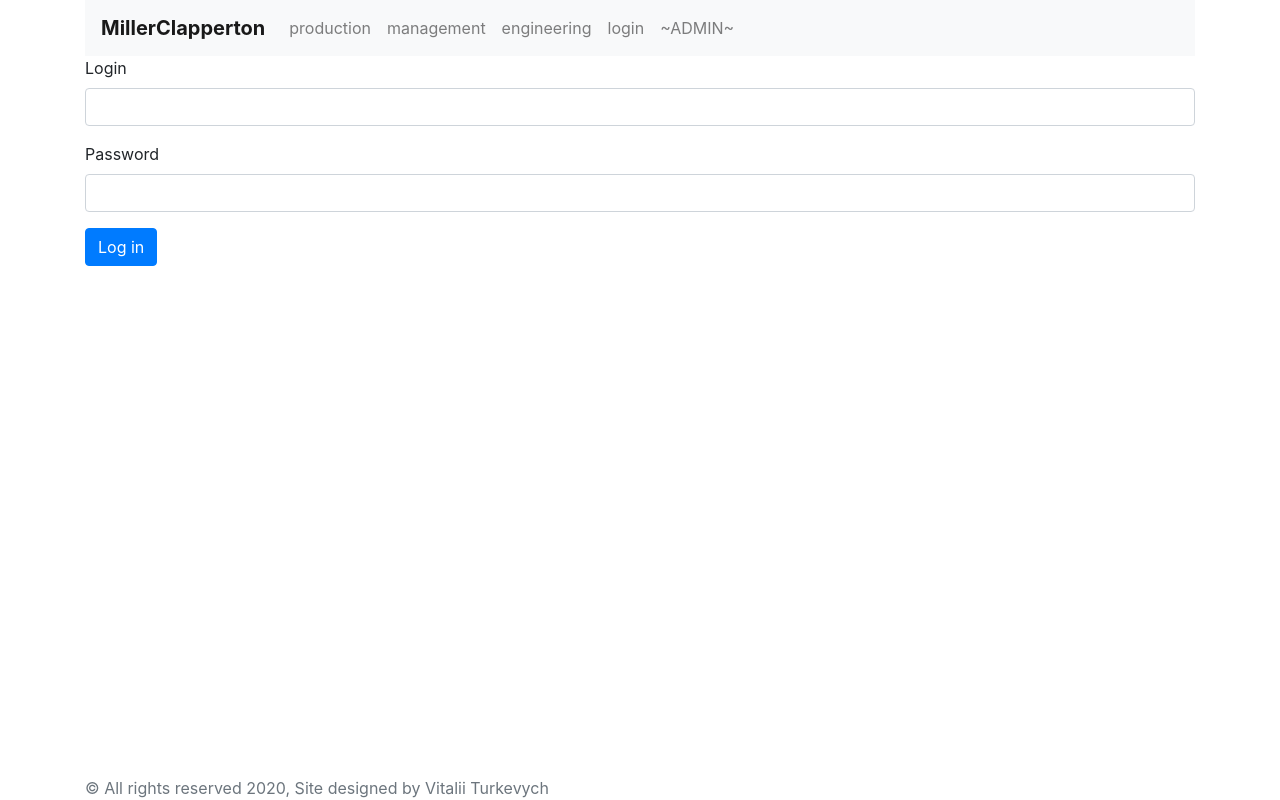
After one commit to Turkevich91/Python_interesting_practice, a Django app: page /login/ in a window 1280 px wide. The commit adds this page. Run offline with Django 3.2, Linux system fonts and the light colour scheme; some libraries are stand-ins or nearby versions.

Commit message:
login form

```diff
--- a/inputValidation/app/templates/base.html
+++ b/inputValidation/app/templates/base.html
@@ -9,13 +9,14 @@
     <link rel="stylesheet" href="https://stackpath.bootstrapcdn.com/bootstrap/4.5.0/css/bootstrap.min.css"
           integrity="sha384-9aIt2nRpC12Uk9gS9baDl411NQApFmC26EwAOH8WgZl5MYYxFfc+NcPb1dKGj7Sk" crossorigin="anonymous">
 
-    <title>Hello, world!</title>
+    <title>{% block title %}Hello, world!{% endblock %}</title>
 </head>
-<body>
+<body class="d-flex flex-column h-100">
+
 <header>
     <div class="container">
         <nav class="navbar navbar-expand-lg navbar-light bg-light">
-            <a class="navbar-brand" href="{% url 'index' %}">Home</a>
+            <a class="navbar-brand" href="{% url 'index' %}"><b>MillerClapperton</b></a>
             <button class="navbar-toggler" type="button" data-toggle="collapse" data-target="#navbarNavAltMarkup"
                     aria-controls="navbarNavAltMarkup" aria-expanded="false" aria-label="Toggle navigation">
                 <span class="navbar-toggler-icon"></span>
@@ -25,12 +26,16 @@
                     <a class="nav-item nav-link" href="{% url 'production' %}">production</a>
                     <a class="nav-item nav-link" href="{% url 'manage' %}">management</a>
                     <a class="nav-item nav-link" href="{% url 'engineering' %}">engineering</a>
+                    <a class="nav-item nav-link" href="{% url 'login' %}">login</a>
                     <a class="nav-item nav-link" href="/admin/">~ADMIN~</a>
                 </div>
             </div>
         </nav>
     </div>
 </header>
+
+
+<main role="main" class="flex-shrink-0">
     <div class="container">
         {% block content %}
             <h1>This page in progress</h1>
@@ -38,6 +43,15 @@
                     href="mailto:vturkevych@millerclapperton.com">vturkevych@millerclapperton.com</a></h2>
         {% endblock %}
     </div>
+</main>
+
+<footer class="footer mt-auto py-3" >
+    <div class="container" >
+        <span class="text-muted" style="position: fixed; bottom: 0;">© All rights reserved 2020, Site designed by Vitalii Turkevych</span>
+    </div>
+</footer>
+
+
 <!-- Optional JavaScript -->
 <!-- jQuery first, then Popper.js, then Bootstrap JS -->
 <script src="https://code.jquery.com/jquery-3.5.1.slim.min.js"
--- a/inputValidation/app/templates/engineering.html
+++ b/inputValidation/app/templates/engineering.html
@@ -1,5 +1,5 @@
 {% extends 'base.html' %}
 
-{% block title %}Last Work{% endblock %}
+{% block title %}Engineering{% endblock %}
 
 {#{% block content %}{% endblock %}#}
--- /dev/null
+++ b/inputValidation/app/templates/login.html
@@ -0,0 +1,18 @@
+{% extends 'base.html' %}
+
+{% block title %}Login{% endblock %}
+
+{% block content %}
+    <form method="POST">
+    {% csrf_token %}
+        <div class="form-group">
+            <label for="InputLogin">Login</label>
+            <input type="text" class="form-control" id="InputLogin">
+        </div>
+        <div class="form-group">
+            <label for="InputPassword">Password</label>
+            <input type="password" class="form-control" id="InputPassword">
+        </div>
+        <button type="submit" class="btn btn-primary">Log in</button>
+    </form>
+{% endblock %}
--- a/inputValidation/app/templates/management.html
+++ b/inputValidation/app/templates/management.html
@@ -1,6 +1,6 @@
 {% extends 'base.html' %}
 
-{% block title %}Last Work{% endblock %}
+{% block title %}Management{% endblock %}
 
 {% block content %}
     <h1>Management page</h1>
--- a/inputValidation/app/templates/production.html
+++ b/inputValidation/app/templates/production.html
@@ -1,6 +1,6 @@
 {% extends 'base.html' %}
 
-    {% block title %}Last Work{% endblock %}
+    {% block title %}Active work{% endblock %}
 
     {% block content %}
         {% if user.get_full_name %}
--- a/inputValidation/app/urls.py
+++ b/inputValidation/app/urls.py
@@ -12,6 +12,7 @@ urlpatterns = [
     path('production/', views.production, name='production'),
     path('manage/', views.management, name='manage'),
     path('engineering/', views.engineering, name='engineering'),
+    path('login/', views.login, name='login'),
     path('production/<int:project_number>/', views.projects, name='projects'),
     path('production/<int:project_number>/<str:release_title>/', views.releases, name='releases'),
 ]
--- a/inputValidation/app/views.py
+++ b/inputValidation/app/views.py
@@ -1,10 +1,7 @@
-from django.shortcuts import render
-
-# Create your views here.
 from django.http import Http404, HttpResponseRedirect, HttpResponse
 from django.shortcuts import render
 from django.views.decorators.gzip import gzip_page
-
+from django.contrib.auth import authenticate, login
 from .models import Project, Release, Panel
 
 
@@ -14,11 +11,28 @@ def index(request):
 
 
 @gzip_page
+def login(request):
+    return render(request, 'login.html')
+
+
+def authorisation(request):
+    username = request.POST['username']
+    password = request.POST['password']
+    user = authenticate(request, username=username, password=password)
+    # user = authenticate(username=username, password=password)
+    if user is not None:
+        login(request, user)
+    else:
+        message = 'Wrong credentions, please, try again'
+        return message
+
+
+@gzip_page
 def production(request):
     project_numbers_list = Project.objects.order_by('id')
     release_quantity = Release.objects.order_by('project')
-    print(release_quantity)
-    print(len(Release.objects.filter(project__id=1)))  # Works!
+    # print(release_quantity)
+    # print(len(Release.objects.filter(project__id=1)))  # Works!
 
     return render(request, 'production.html',
                   {'project_list': project_numbers_list,
@@ -38,13 +52,11 @@ def projects(request, project_number):
 
 @gzip_page
 def releases(request, project_number, release_title):
-    print(project_number, release_title)
+    # print(project_number, release_title)
     try:
         a = Release.objects.get(release_title=release_title)
     except:
         raise Http404('Right now this page in develop, please try again later')
-
-
     return render(request, 'releases.html', {'release': a})
 
 
```
Also changed, not shown: inputValidation/db.sqlite3. Lines whose indentation alone changed are shown as unchanged.
